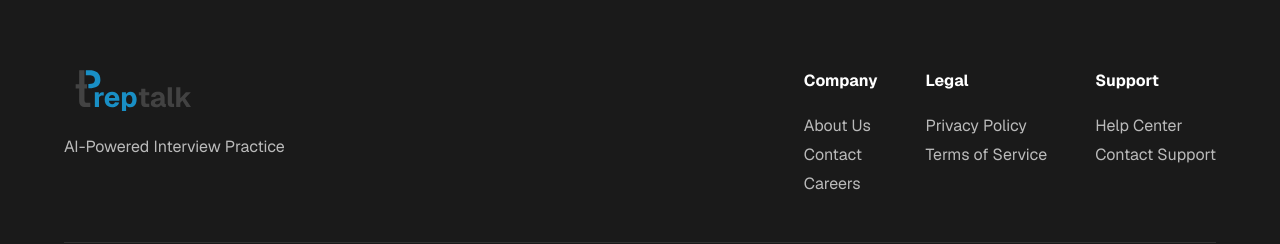
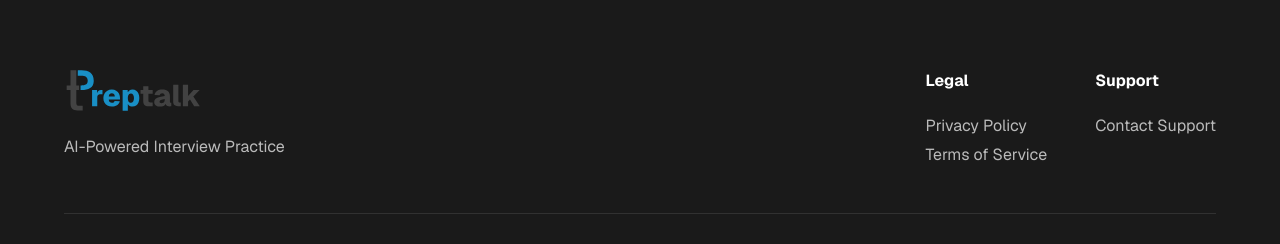
Before and after one commit to themlopsguy/preptalk-web, a Next.js app: page / in a window 1280 px wide. Shown: the part 3815-4059 px from the top of the page. Built offline with nearby package versions, Linux system fonts and the light colour scheme.

Commit message:
Modified footer links

```diff
--- a/app/page.tsx
+++ b/app/page.tsx
@@ -351,22 +351,15 @@ const scrollToSection = (elementId: string, e: React.MouseEvent<HTMLAnchorElemen
             </div>
 
             <div className={styles.footerLinks}>
-              <div className={styles.footerLinkGroup}>
-                <h3 className={styles.footerLinkTitle}>Company</h3>
-                <Link href="/about" className={styles.footerLink}>About Us</Link>
-                <Link href="/support" className={styles.footerLink}>Contact</Link>
-                <a href="#" className={styles.footerLink}>Careers</a>
-              </div>
 
               <div className={styles.footerLinkGroup}>
                 <h3 className={styles.footerLinkTitle}>Legal</h3>
-                <Link href="/privacy" className={styles.footerLink}>Privacy Policy</Link>
-                <Link href="/terms" className={styles.footerLink}>Terms of Service</Link>
+                <Link href="/legal/privacy" className={styles.footerLink}>Privacy Policy</Link>
+                <Link href="/legal/terms" className={styles.footerLink}>Terms of Service</Link>
               </div>
 
               <div className={styles.footerLinkGroup}>
                 <h3 className={styles.footerLinkTitle}>Support</h3>
-                <Link href="/support" className={styles.footerLink}>Help Center</Link>
                 <Link href="/support" className={styles.footerLink}>Contact Support</Link>
               </div>
             </div>
```
Also changed, not shown: public/logo.svg.
